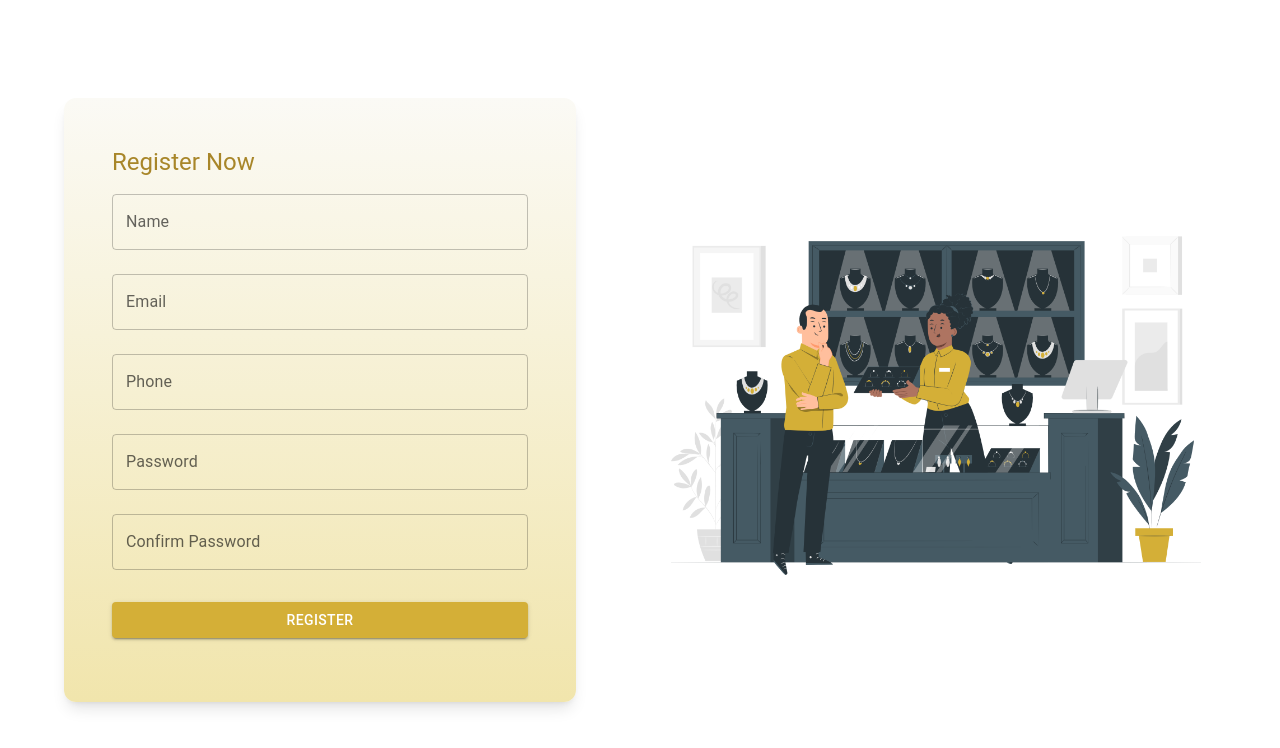
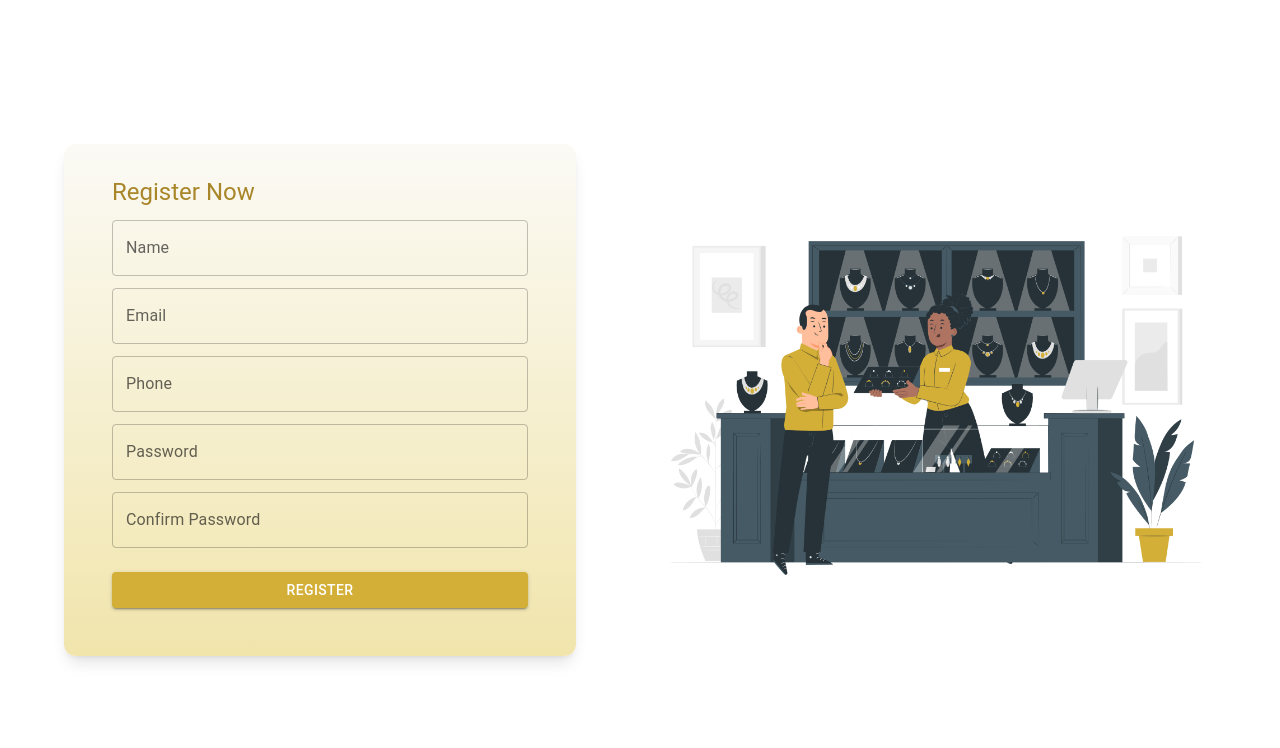
Before and after one commit to MoWahidAlbadawi/ASWARA, a React (Vite) app: page /register in a window 1280 px wide. Shown: the top 748 px of the page. Built offline with nearby package versions, Linux system fonts and the light colour scheme.

Commit message:
feat (auth) : style margin auth pages

```diff
--- a/src/pages/Auth/Login.tsx
+++ b/src/pages/Auth/Login.tsx
@@ -21,7 +21,7 @@ import { useForm } from 'react-hook-form';
       <Container>
         <div className='flex justify-center lg:justify-between gap-20 items-center w-full min-h-screen'>
           {/* Form section */}
-          <div className='bg-gradient-to-b from-[#fbfaf5] to-primary-light max-w-lg lg:max-w-md xl:max-w-lg rounded-xl shadow-lg !pt-20 !pb-48 !px-6 sm:!px-12'>
+          <div className='bg-gradient-to-b from-[#fbfaf5] to-primary-light max-w-lg lg:max-w-md xl:max-w-lg rounded-xl shadow-lg !pt-16 !pb-32 !px-6 sm:!px-12'>
           <form onSubmit={handleSubmit(onSubmit)}>
             <Typography component="h2" variant="h5" color="primary.dark">
                 Sign in
--- a/src/pages/Auth/Register.tsx
+++ b/src/pages/Auth/Register.tsx
@@ -21,13 +21,13 @@ import Jewelry_Image from '@/assets/Jewelry_Auth.png';
       <Container>
         <div className='flex justify-center lg:justify-between gap-20 items-center w-full min-h-screen'>
           {/* Form section */}
-          <div className='bg-gradient-to-b from-[#fbfaf5] to-primary-light max-w-lg lg:max-w-md xl:max-w-lg rounded-xl shadow-lg !py-12 !px-6 sm:!px-12'>
+          <div className='bg-gradient-to-b from-[#fbfaf5] to-primary-light max-w-lg lg:max-w-md xl:max-w-lg rounded-xl shadow-lg !py-8 !px-6 sm:!px-12'>
           <form onSubmit={handleSubmit(onSubmit)}>
-            <Typography component="h2" variant="h5" color="primary.dark" >
+            <Typography component="h2" variant="h5" color="primary.dark" className='!mb-3'>
               Register Now
               </Typography>
                 <TextField
-                  margin="normal"
+                  className='!mb-3'
                   fullWidth
                   label="Name"
                   {...register('name', { required: 'الاسم مطلوب' })}
@@ -35,7 +35,7 @@ import Jewelry_Image from '@/assets/Jewelry_Auth.png';
                   // helperText={errors.name?.message}
                 />
                 <TextField
-                  margin="normal"
+                  className='!mb-3'
                   fullWidth
                   label="Email"
                   type="email"
@@ -44,7 +44,7 @@ import Jewelry_Image from '@/assets/Jewelry_Auth.png';
                   // helperText={errors.email?.message}
                 />
                 <TextField
-                  margin="normal"
+                className='!mb-3'
                   fullWidth
                   label="Phone"
                   {...register('phone', { required: 'رقم الهاتف مطلوب' })}
@@ -52,7 +52,7 @@ import Jewelry_Image from '@/assets/Jewelry_Auth.png';
                   // helperText={errors.phone?.message}
                 />
                 <TextField
-                  margin="normal"
+                  className='!mb-3'
                   fullWidth
                   label="Password"
                   type="password"
@@ -61,7 +61,6 @@ import Jewelry_Image from '@/assets/Jewelry_Auth.png';
                   // helperText={errors.password?.message}
                 />
                 <TextField
-                  margin="normal"
                   fullWidth
                   label="Confirm Password"
                   type="password"
@@ -85,7 +84,7 @@ import Jewelry_Image from '@/assets/Jewelry_Auth.png';
           </div>
           {/* Image section */}
           <div className='hidden lg:block'>
-            <img src={Jewelry_Image} width={800}/>
+            <img src={Jewelry_Image} width={600}/>
           </div>
         </div>
         </Container>
```
